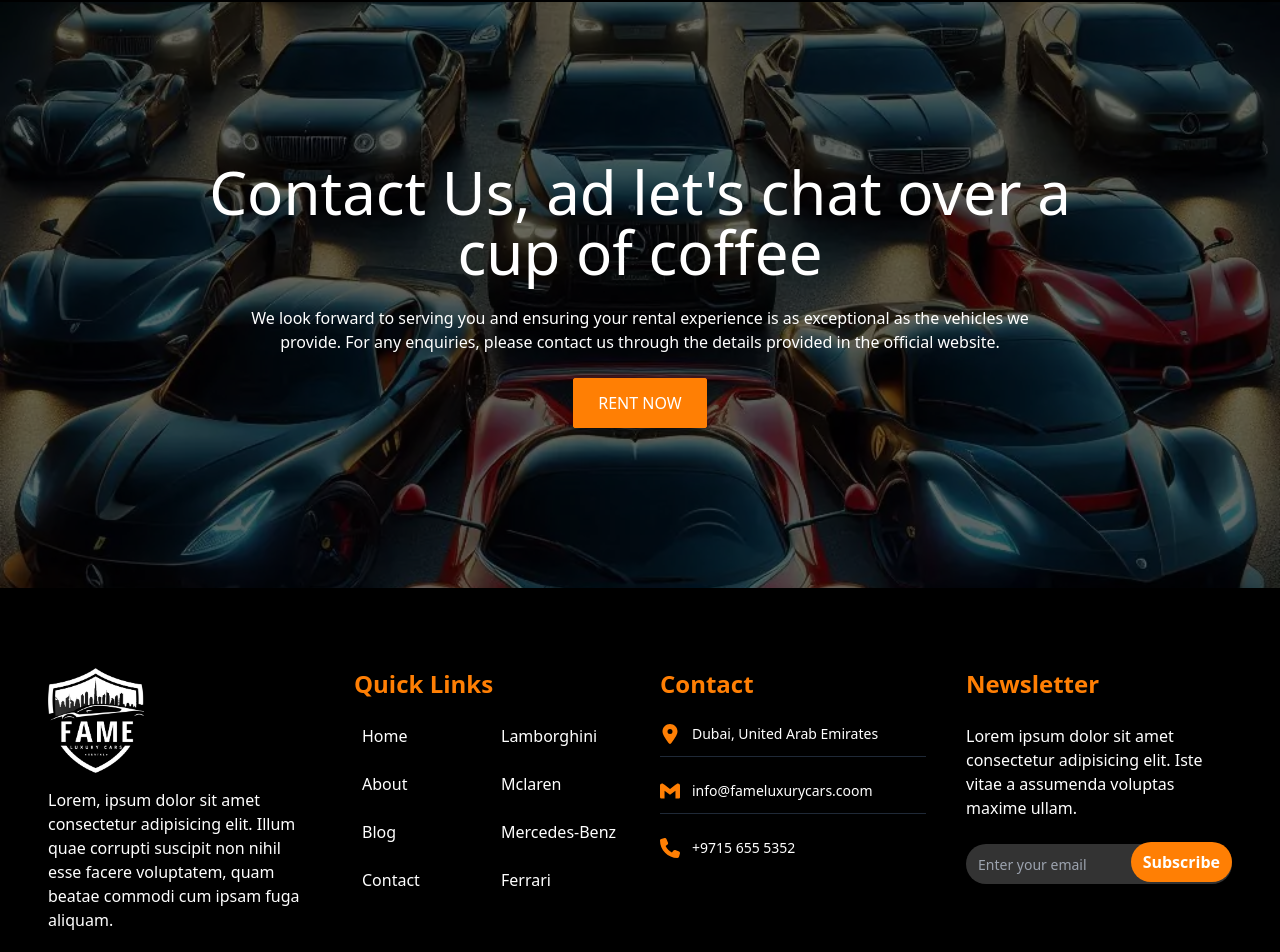
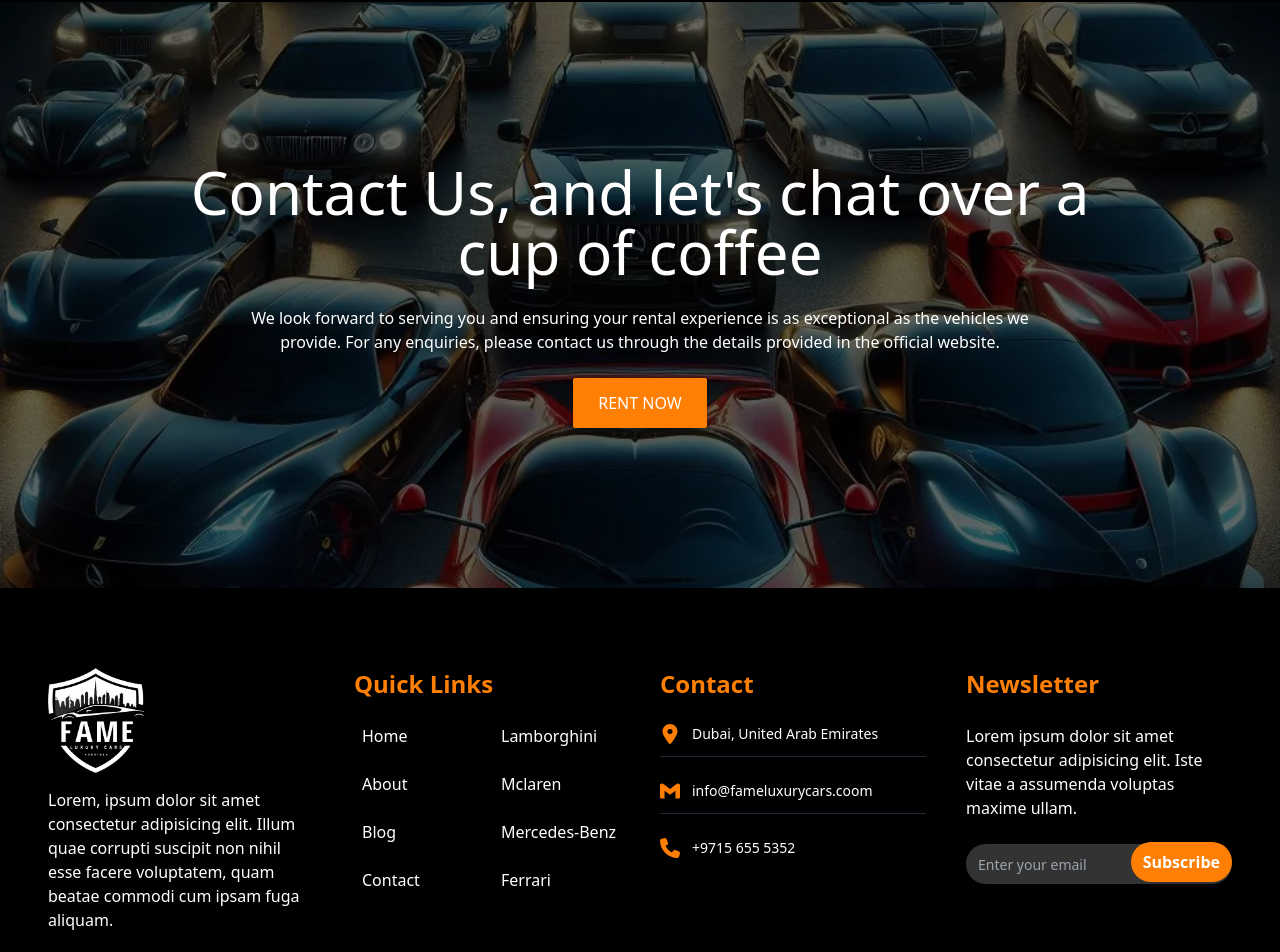
Before and after one commit to Patrick-Njiru/fame-clone, a React (Vite) app: page / in a window 1280 px wide. Shown: the part 4146-5098 px from the top of the page. Built offline with nearby package versions, Linux system fonts and the light colour scheme.

Commit message:
Update file.

```diff
--- a/src/scenes/Contact.jsx
+++ b/src/scenes/Contact.jsx
@@ -15,7 +15,7 @@ const Contact = () => {
 			}}
 		>
 			<div className='space-y-6 text-center mx-auto md:w-4/5'>
-				<h1 className='text-4xl md:text-6xl'>Contact Us, ad let&apos;s chat over a cup of coffee</h1>
+				<h1 className='text-4xl md:text-6xl'>Contact Us, and let&apos;s chat over a cup of coffee</h1>
 				<p className='w-5/6 mx-auto'>
 					We look forward to serving you and ensuring your rental experience is as
 					exceptional as the vehicles we provide. For any enquiries, please contact us
```
